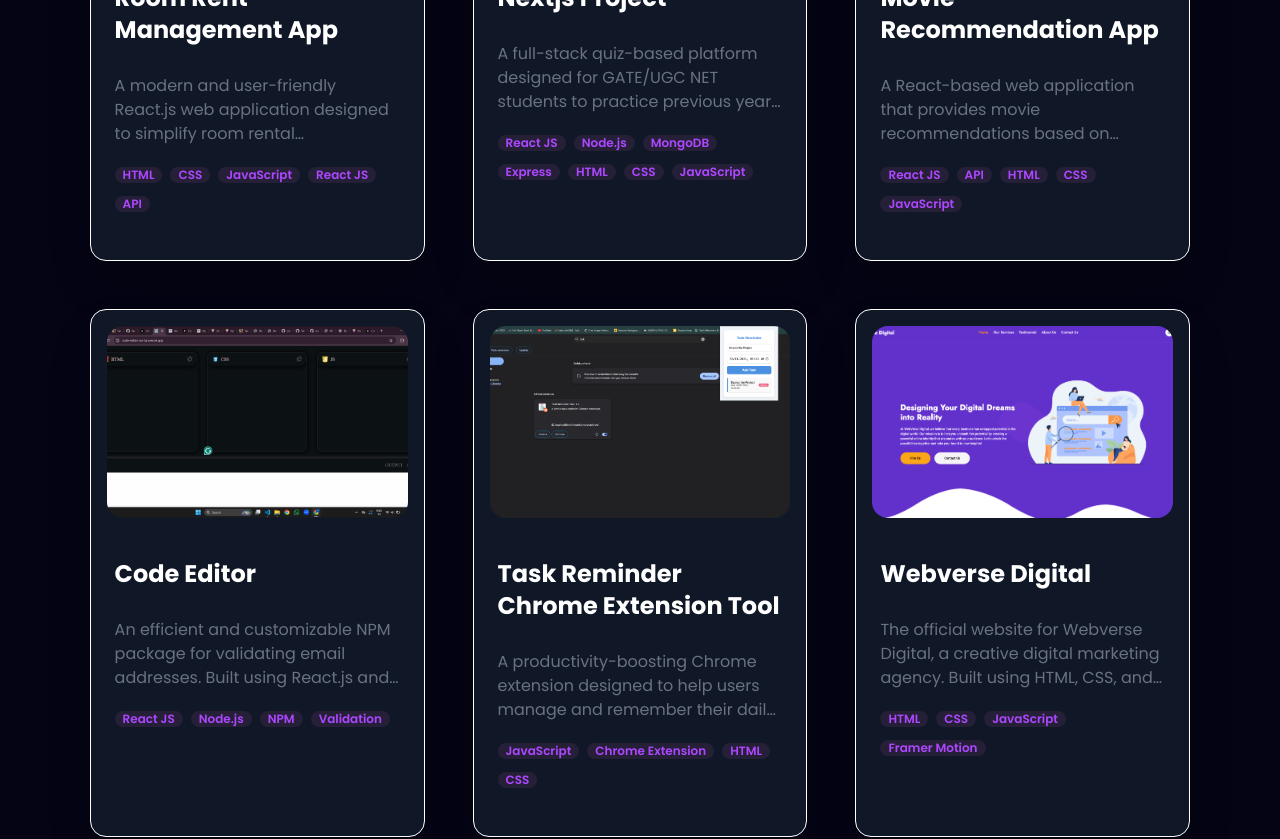
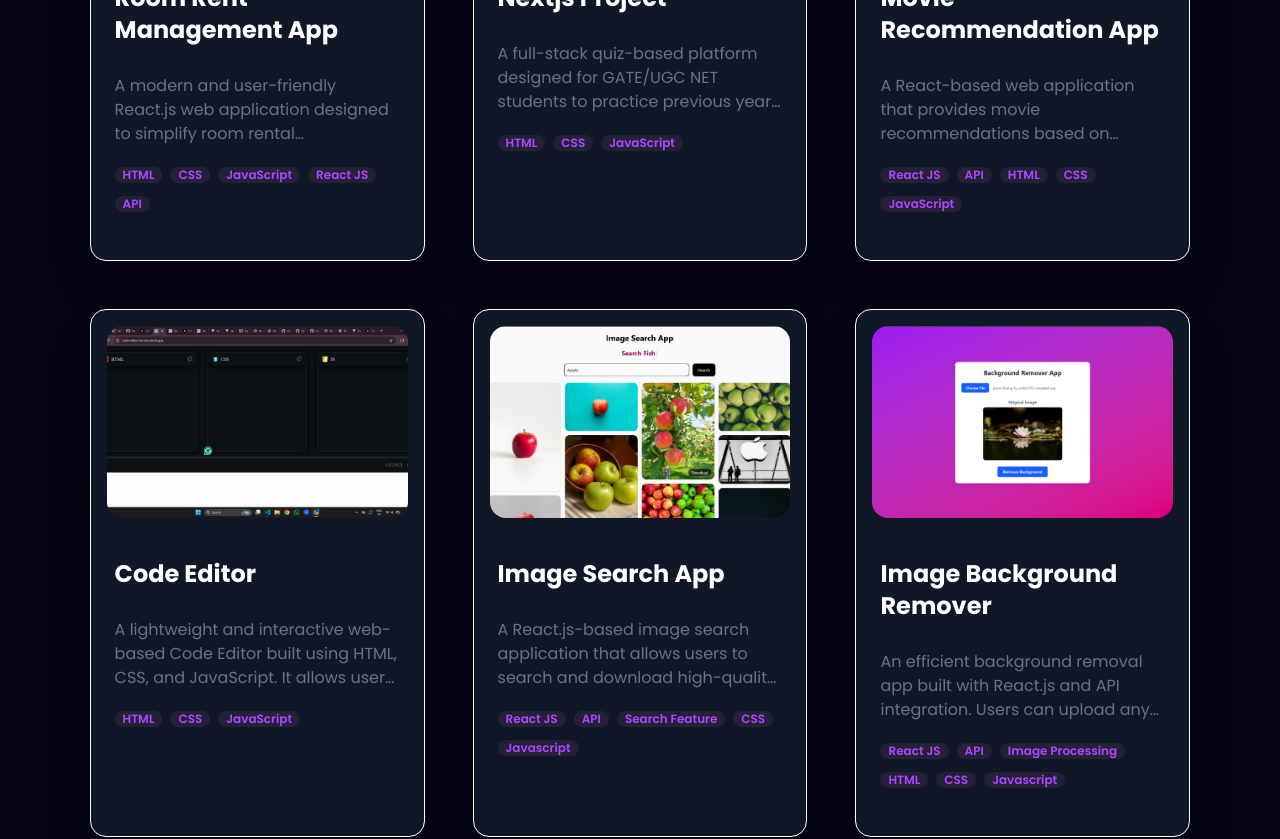
Before and after one commit to Swati-ui-ux/MyPortfolio, a React (Vite) app: page / in a window 1280 px wide. Shown: the part 2740-3579 px from the top of the page. Built offline with nearby package versions, Linux system fonts and the light colour scheme.

Commit message:
add correct image

```diff
--- a/src/constants.js
+++ b/src/constants.js
@@ -217,9 +217,9 @@ export const SkillsInfo = [
       description:
         "A full-stack quiz-based platform designed for GATE/UGC NET students to practice previous year questions and create customized tests. The platform offers comprehensive profile stats and detailed results, helping students track and improve their preparation journey effectively.",
       image: NextjsProject,
-      tags: ["React JS", "Node.js", "MongoDB", "Express", "HTML", "CSS", "JavaScript"],
+      tags: [ "HTML", "CSS", "JavaScript"],
       github: "https://github.com/codingmastr/CSPrep",
-      webapp: "https://vercel.com/swati-ui-uxs-projects/texting-nextjs-liia",
+      webapp: "https://texting-nextjs-liia.vercel.app/",
     },
     {
       id: 2,
@@ -235,32 +235,13 @@ export const SkillsInfo = [
   id: 3,
   title: "Code Editor",
   description:
-        "An efficient and customizable NPM package for validating email addresses. Built using React.js and Node.js, it provides robust validation features to help developers ensure that email inputs meet required formats and standards.",
+    "A lightweight and interactive web-based Code Editor built using HTML, CSS, and JavaScript. It allows users to write, edit, and preview code in real time with a clean and user-friendly interface. This project helps developers practice coding and test snippets efficiently within the browser.",
   image: CodeEditor,
-      tags: ["React JS", "Node.js", "NPM", "Validation"],
+  tags: ["HTML", "CSS", "JavaScript"],
   github: "https://github.com/Swati-ui-ux/CodeEditor",
   webapp: "https://code-editor-nu-tan.vercel.app/",
-    },
-    {
-      id: 4,
-      title: "Task Reminder Chrome Extension Tool",
-      description:
-        "A productivity-boosting Chrome extension designed to help users manage and remember their daily tasks. Built using JavaScript, it offers a simple interface with reminders and task notifications to keep users on track.",
-      image: taskremLogo,
-      tags: ["JavaScript", "Chrome Extension", "HTML", "CSS"],
-      github: "https://github.com/codingmastr/Task-Reminder-Tool",
-      webapp: "chrome://extensions/?id=kngheeibjnnidhfoomkpnbeghackheci",
-    },
-    {
-      id: 5,
-      title: "Webverse Digital",
-      description:
-        "The official website for Webverse Digital, a creative digital marketing agency. Built using HTML, CSS, and JavaScript, it features visually appealing animations and a clean design to showcase the agency's services.",
-      image: webverLogo,
-      tags: ["HTML", "CSS", "JavaScript", "Framer Motion"],
-      github: "https://github.com/codingmastr/Webverse-Digital",
-      webapp: "https://webversedigital.com/",
-    },
+}
+,
 
     {
       id: 6,
```
Also changed, not shown: src/assets/work_logo/Nextjs.png. Lines whose indentation alone changed are shown as unchanged.
